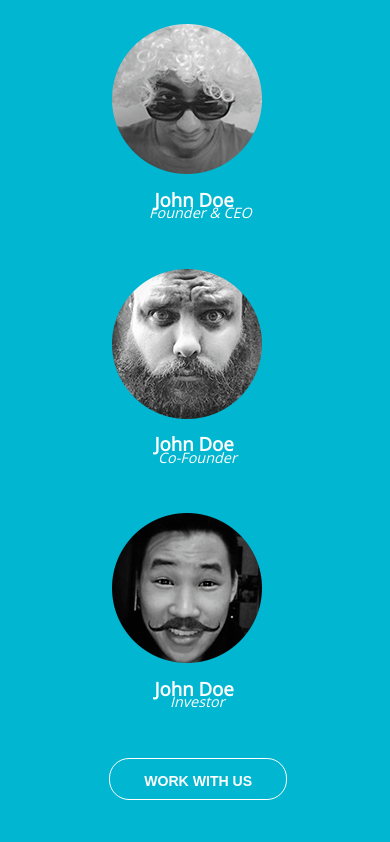
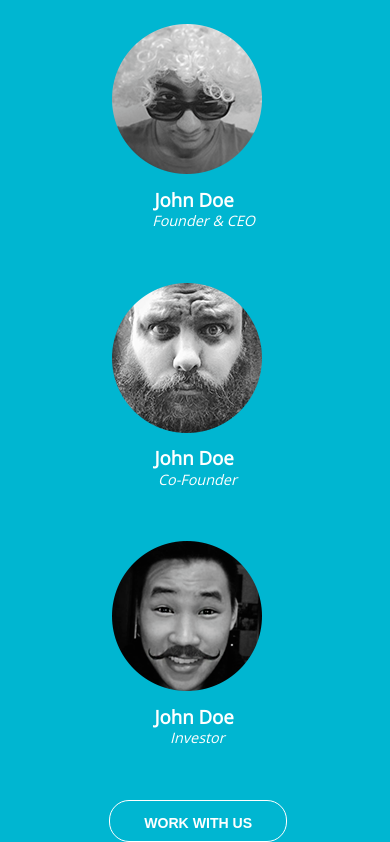
Before and after one commit to rosalsm/Exercise.1, a website: page index.html in a window 390 px wide. Shown: the part 74-916 px from the top of the page. Before the commit the page ends 874 px from the top, so only its background shows below. Drawn offline with nearby package versions, Linux system fonts and the light colour scheme; files that its build step writes are made by us from their sources.

Commit message:
last with margins

```diff
--- a/scss/main.scss
+++ b/scss/main.scss
@@ -144,7 +144,7 @@ div.link{
     div.first{
       width: 50%;
       display: block;
-      margin-bottom: 15%;
+      margin-bottom: 17%;
       img{
         margin-left: -2%;
       }
@@ -153,14 +153,14 @@ div.link{
         margin-left: 25%;
       }
       p{
-        margin-left: 9%;
-        margin-top: -15%;
+        margin-left: 13%;
+        margin-top: -10%;
       }
     }
     div.second{
       width: 50%;
       display: block;
-      margin-bottom: 15%;
+      margin-bottom: 17%;
       img{
         margin-left: -2%;
       }
@@ -170,13 +170,13 @@ div.link{
       }
       p{
         margin-left: 5%;
-        margin-top: -15%;
+        margin-top: -10%;
       }
     }
     div.third{
       width: 50%;
       display: block;
-      margin-bottom: 15%;
+      margin-bottom: 17%;
       img{
         margin-left: -2%;
       }
@@ -186,7 +186,7 @@ div.link{
       }
       p{
         margin-left: 5%;
-        margin-top: -15%;
+        margin-top: -10%;
       }
     }
   }
```
